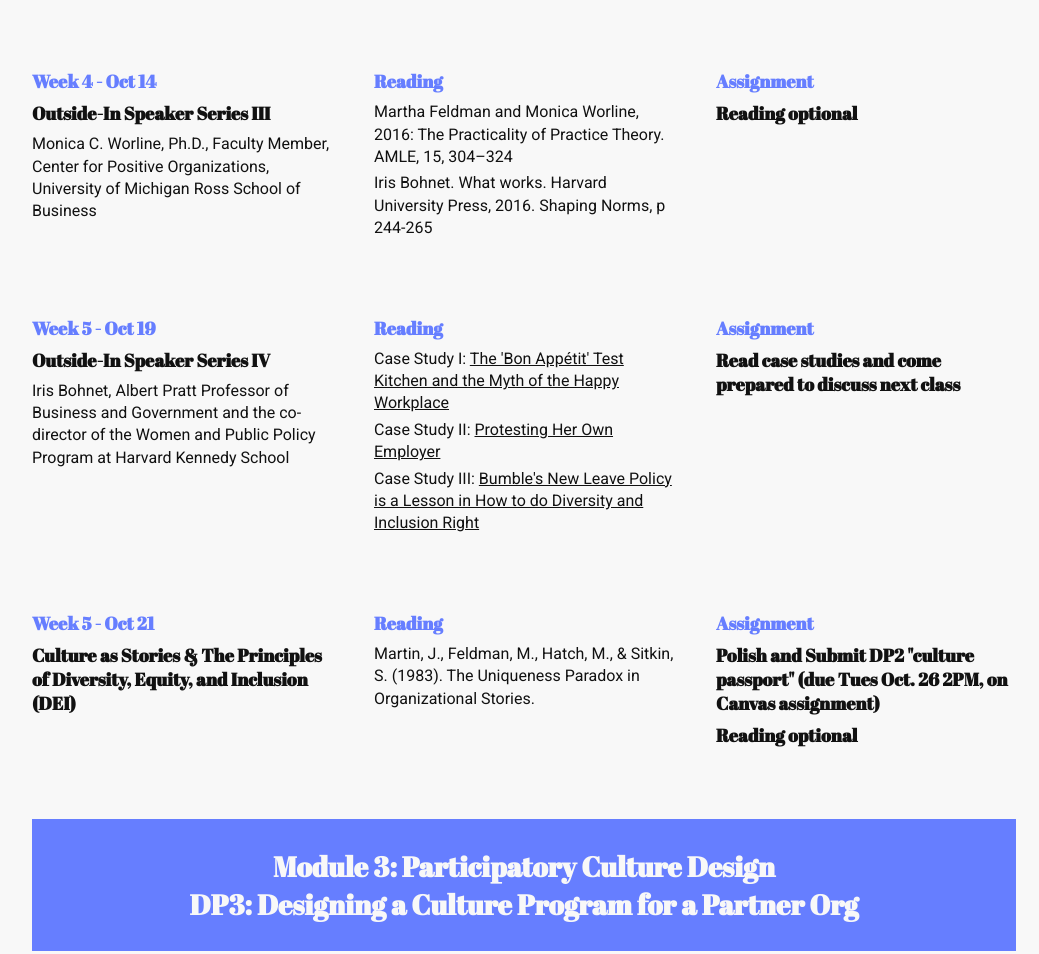
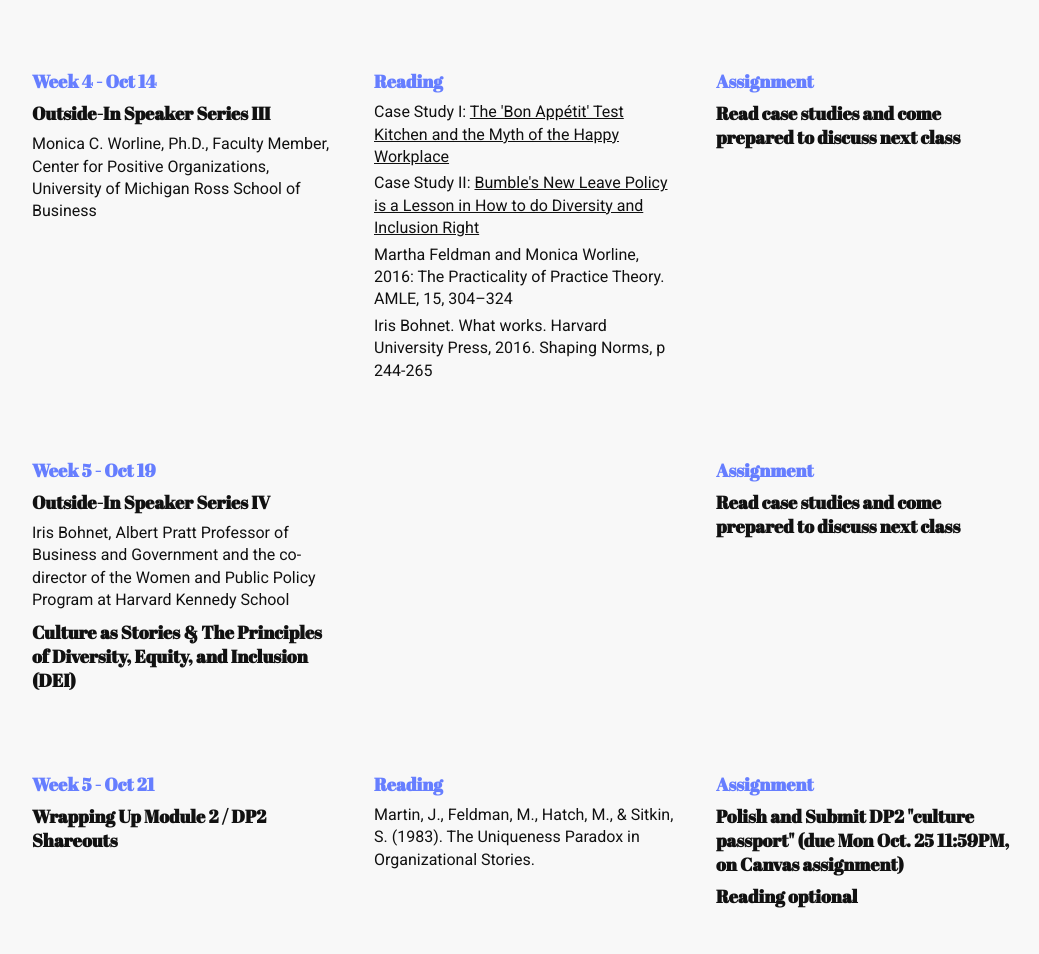
Before and after one commit to anandupender/designing-organizational-culture, a plain HTML site: page syllabus.html in a window 1280 px wide. Shown: the part 2417-3371 px from the top of the page, without its empty margins (116-1155 px from the left). Drawn offline with nearby package versions, Linux system fonts and the light colour scheme.

Commit message:
syllabus updates

```diff
--- a/syllabus.html
+++ b/syllabus.html
@@ -198,12 +198,14 @@
             </div>
             <div class="flex-item">
                 <h4 class="primary-color">Reading</h4>
+                <p>Case Study I: <a href="https://www.vice.com/en/article/ep4znz/the-bon-appetit-test-kitchen-and-the-myth-of-the-happy-workplace">The 'Bon Appétit' Test Kitchen and the Myth of the Happy Workplace</a></p>
+                <p>Case Study II: <a href="https://www.inc.com/nick-hobson/bumbles-new-leave-policy-is-a-lesson-in-how-to-do-diversity-inclusion-right.html">Bumble's New Leave Policy is a Lesson in How to do Diversity and Inclusion Right</a></p>
                 <p>Martha Feldman and Monica Worline, 2016: The Practicality of Practice Theory. AMLE, 15, 304–324</p>
                 <p>Iris Bohnet. What works. Harvard University Press, 2016. Shaping Norms, p 244-265 </p>
             </div>
             <div class="flex-item">
                 <h4 class="primary-color">Assignment</h4>
-                <h4>Reading optional</h4>
+                <h4>Read case studies and come prepared to discuss next class</h4>
             </div>
         </div>
 
@@ -212,12 +214,10 @@
                 <h4 class="primary-color">Week 5 - Oct 19</h4>
                 <h4>Outside-In Speaker Series IV</h4>
                 <p>Iris Bohnet, Albert Pratt Professor of Business and Government and the co-director of the Women and Public Policy Program at Harvard Kennedy School</p>
+                <h4>Culture as Stories & The Principles of Diversity, Equity, and Inclusion (DEI)</h4>
+
             </div>
             <div class="flex-item">
-                <h4 class="primary-color">Reading</h4>
-                <p>Case Study I: <a href="https://www.vice.com/en/article/ep4znz/the-bon-appetit-test-kitchen-and-the-myth-of-the-happy-workplace">The 'Bon Appétit' Test Kitchen and the Myth of the Happy Workplace</a></p>
-                <p>Case Study II: <a href="https://www.nytimes.com/2020/08/14/podcasts/the-daily/protest-adidas-strike.html">Protesting Her Own Employer</a></p>
-                <p>Case Study III: <a href="https://www.inc.com/nick-hobson/bumbles-new-leave-policy-is-a-lesson-in-how-to-do-diversity-inclusion-right.html">Bumble's New Leave Policy is a Lesson in How to do Diversity and Inclusion Right</a></p>
             </div>
             <div class="flex-item">
                 <h4 class="primary-color">Assignment</h4>
@@ -228,7 +228,7 @@
         <div class="flex row week">
             <div class="flex-item">
                 <h4 class="primary-color">Week 5 - Oct 21</h4>
-                <h4>Culture as Stories & The Principles of Diversity, Equity, and Inclusion (DEI)</h4>
+                <h4>Wrapping Up Module 2 / DP2 Shareouts</h4>
             </div>
             <div class="flex-item">
                 <h4 class="primary-color">Reading</h4>
@@ -236,7 +236,7 @@
             </div>
             <div class="flex-item">
                 <h4 class="primary-color">Assignment</h4>
-                <h4>Polish and Submit DP2 "culture passport" (due Tues Oct. 26 2PM, on Canvas assignment)</h4>
+                <h4>Polish and Submit DP2 "culture passport" (due Mon Oct. 25 11:59PM, on Canvas assignment)</h4>
                 <h4>Reading optional</h4>
             </div>
         </div>
```
